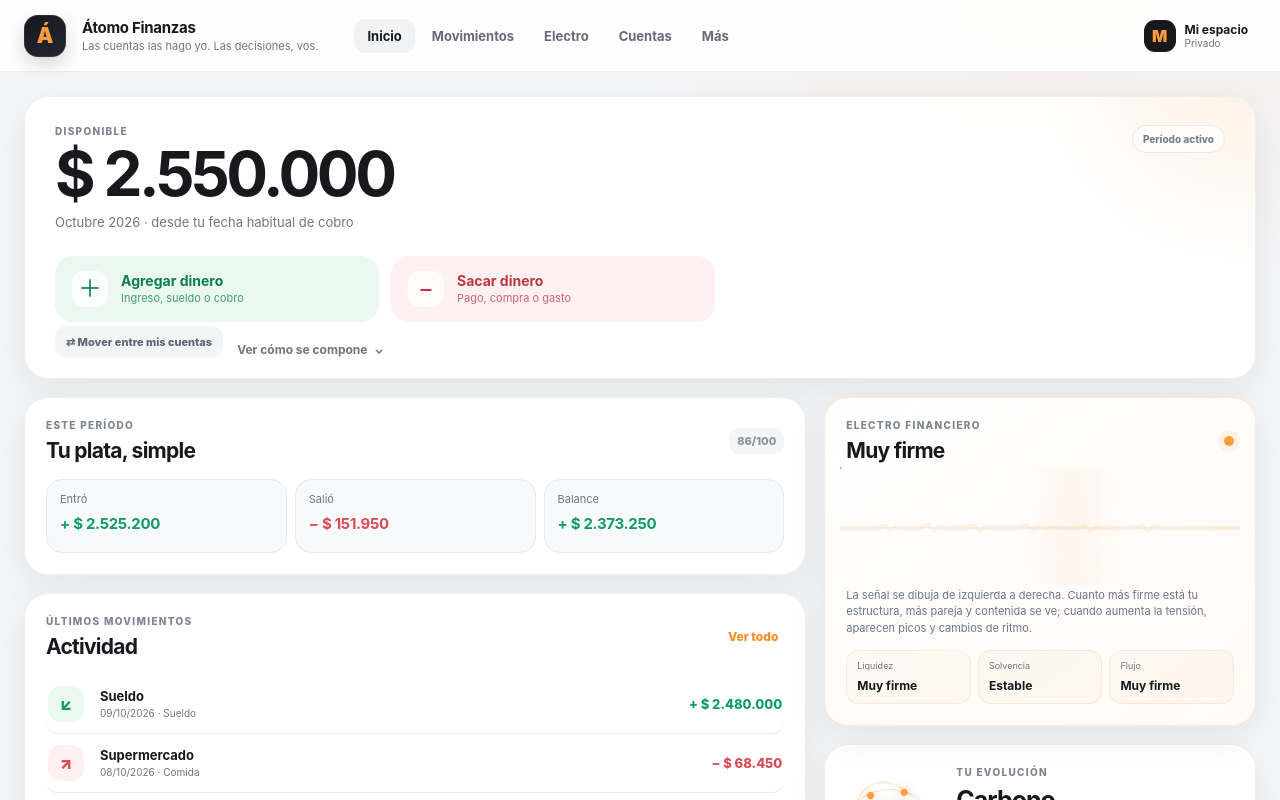
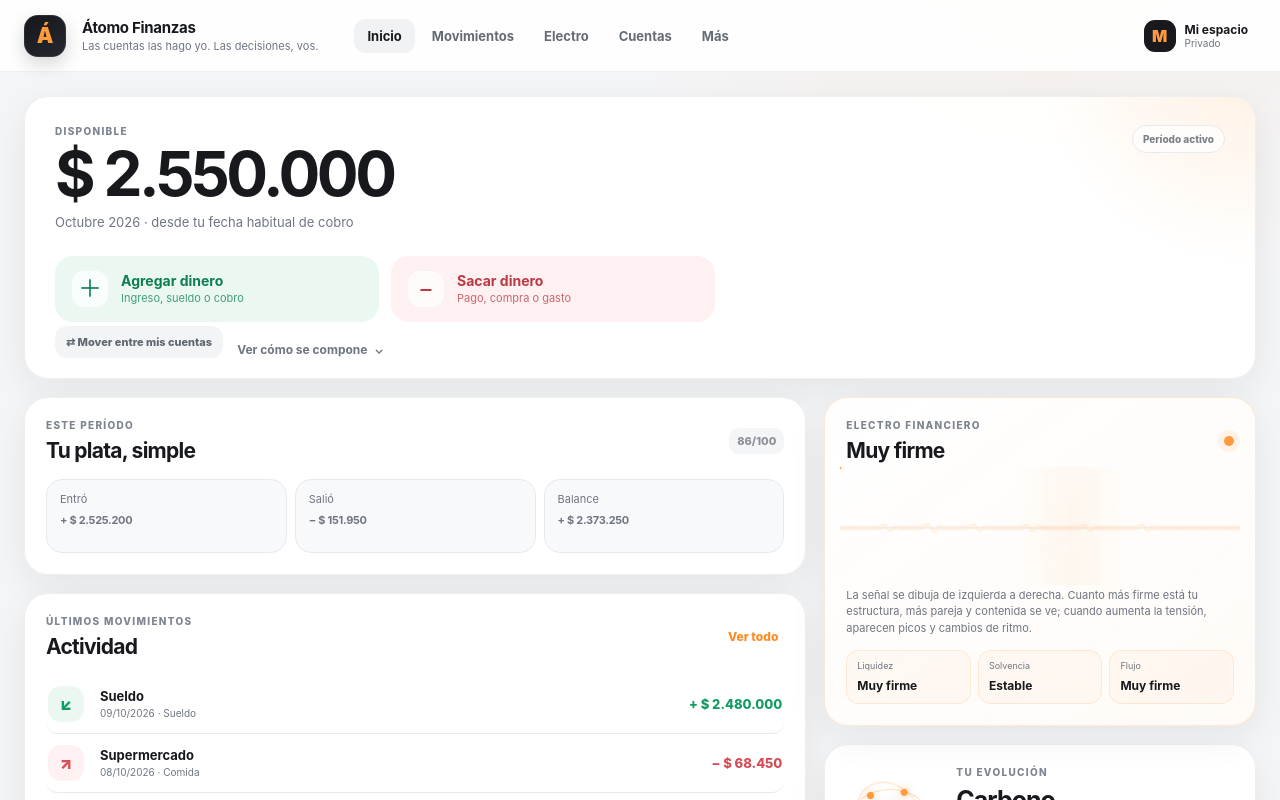
Before and after one commit to hermesarg/atomofinanzas, a Next.js app in the folder web-v2/: page / in a window 1280 px wide. Shown: the top 800 px of the page. Built offline with nearby package versions, Linux system fonts and the light colour scheme.

Commit message:
Animar saldos y confirmaciones de entrada y salida

```diff
--- a/web-v2/components/DashboardShell.tsx
+++ b/web-v2/components/DashboardShell.tsx
@@ -2,6 +2,8 @@
 
 import { FormEvent, useEffect, useMemo, useState } from "react";
 import ElectroPulse from "./ElectroPulse";
+import AnimatedMoney from "./AnimatedMoney";
+import ActionFlash from "./ActionFlash";
 import { useFinance } from "@/lib/store";
 import type { MovementType } from "@/lib/types";
 
@@ -31,6 +33,7 @@ export default function DashboardShell() {
   const [action, setAction] = useState<ActionKind>(null);
   const [expanded, setExpanded] = useState(false);
   const [notice, setNotice] = useState("");
+  const [flash, setFlash] = useState<"income" | "expense" | "transfer" | null>(null);
   const [query, setQuery] = useState("");
 
   const [title, setTitle] = useState("");
@@ -101,6 +104,8 @@ export default function DashboardShell() {
     });
 
     setNotice(action === "income" ? "Dinero agregado" : action === "expense" ? "Salida registrada" : "Transferencia registrada");
+    setFlash(action);
+    window.setTimeout(() => setFlash(null), 900);
     setAction(null);
   }
 
@@ -239,6 +244,7 @@ export default function DashboardShell() {
         <p className="prototype-note">V2 en paralelo · estas pruebas quedan sólo en este navegador.</p>
       </form>
 
+      <ActionFlash kind={flash ?? "transfer"} active={Boolean(flash)} />
       <div className={"toast " + (notice ? "show" : "")} role="status">{notice}</div>
     </main>
   );
@@ -268,7 +274,7 @@ function Home(props: {
         <div className="hero-top">
           <div>
             <span className="eyebrow">DISPONIBLE</span>
-            <h1>{pesos.format(Math.max(0, props.available))}</h1>
+            <h1><AnimatedMoney value={Math.max(0, props.available)} /></h1>
             <p>{props.periodLabel}</p>
           </div>
           <div className="period-pill">Período activo</div>
@@ -307,9 +313,9 @@ function Home(props: {
               <span className="tiny-score">{electro.overall}/100</span>
             </div>
             <div className="summary-strip">
-              <div><span>Entró</span><strong className="amount-in">{signedMoney(electro.income)}</strong></div>
-              <div><span>Salió</span><strong className="amount-out">{signedMoney(-electro.expenses)}</strong></div>
-              <div><span>Balance</span><strong className={electro.balance >= 0 ? "amount-in" : "amount-out"}>{signedMoney(electro.balance)}</strong></div>
+              <div><span>Entró</span><strong className="amount-in"><AnimatedMoney value={electro.income} prefix="+ " /></strong></div>
+              <div><span>Salió</span><strong className="amount-out"><AnimatedMoney value={electro.expenses} prefix="− " /></strong></div>
+              <div><span>Balance</span><strong className={electro.balance >= 0 ? "amount-in" : "amount-out"}><AnimatedMoney value={Math.abs(electro.balance)} prefix={electro.balance >= 0 ? "+ " : "− "} /></strong></div>
             </div>
           </section>
 
```
